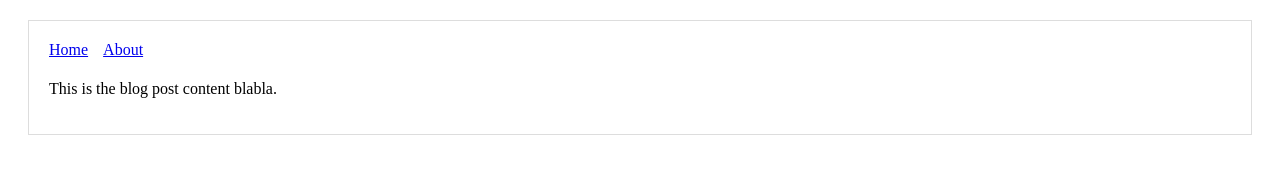
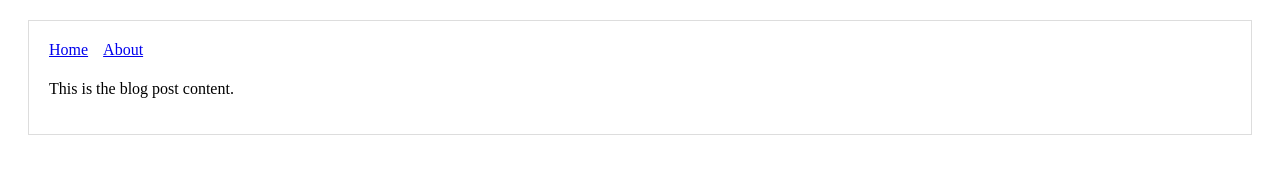
Before and after one commit to sidneyramos/ssreact-boiler, a Next.js app: page /post in a window 1280 px wide. Shown: the top 170 px of the page. Built offline with nearby package versions, Linux system fonts and the light colour scheme.

Commit message:
Fixed content

```diff
--- a/pages/post.js
+++ b/pages/post.js
@@ -4,7 +4,7 @@ import Layout from '../components/Layout.js'
 const Page = withRouter((props) => (
     <Layout>
        <h1>{props.router.query.title}</h1>
-       <p>This is the blog post content blabla.</p>
+       <p>This is the blog post content.</p>
     </Layout>
 ))
 
```
